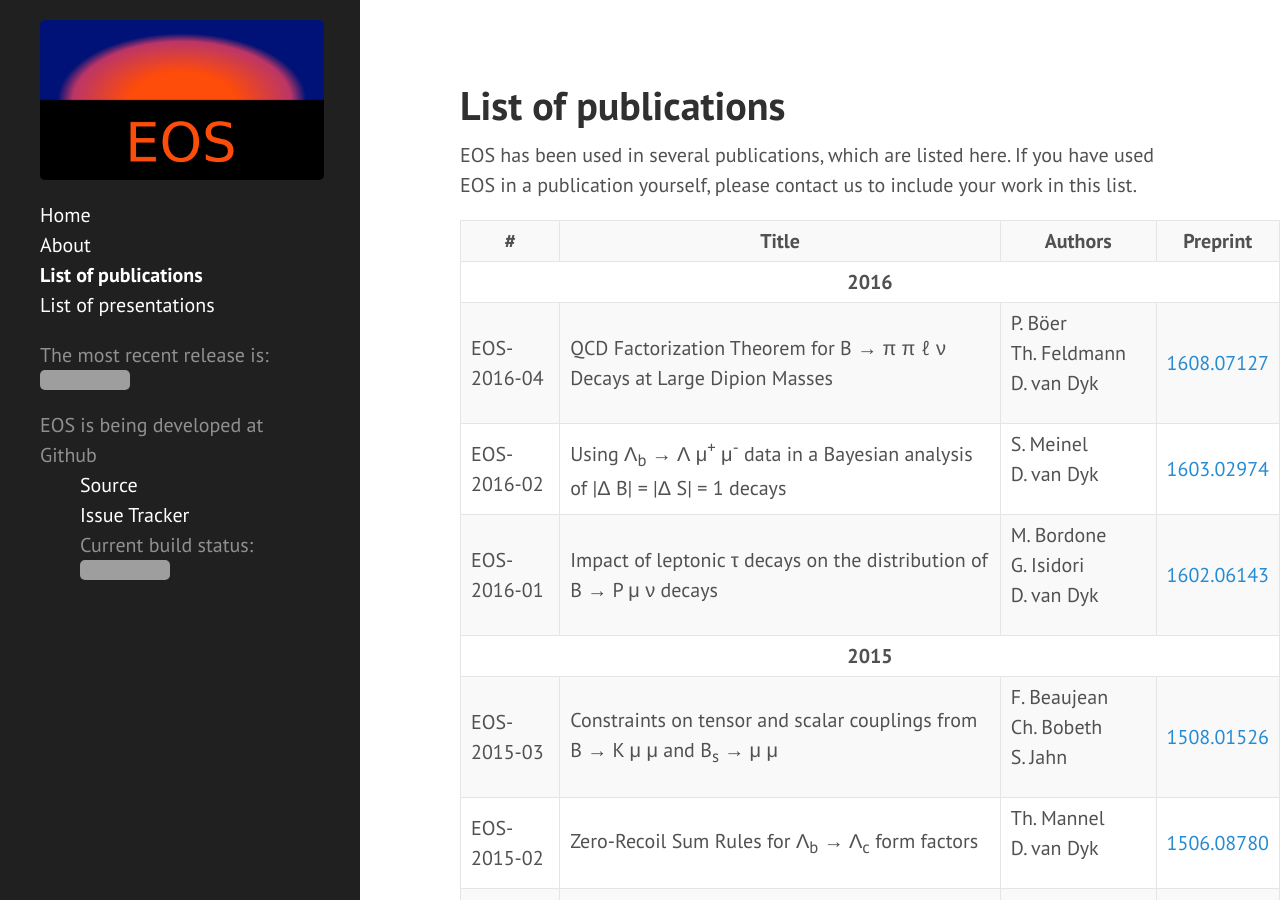
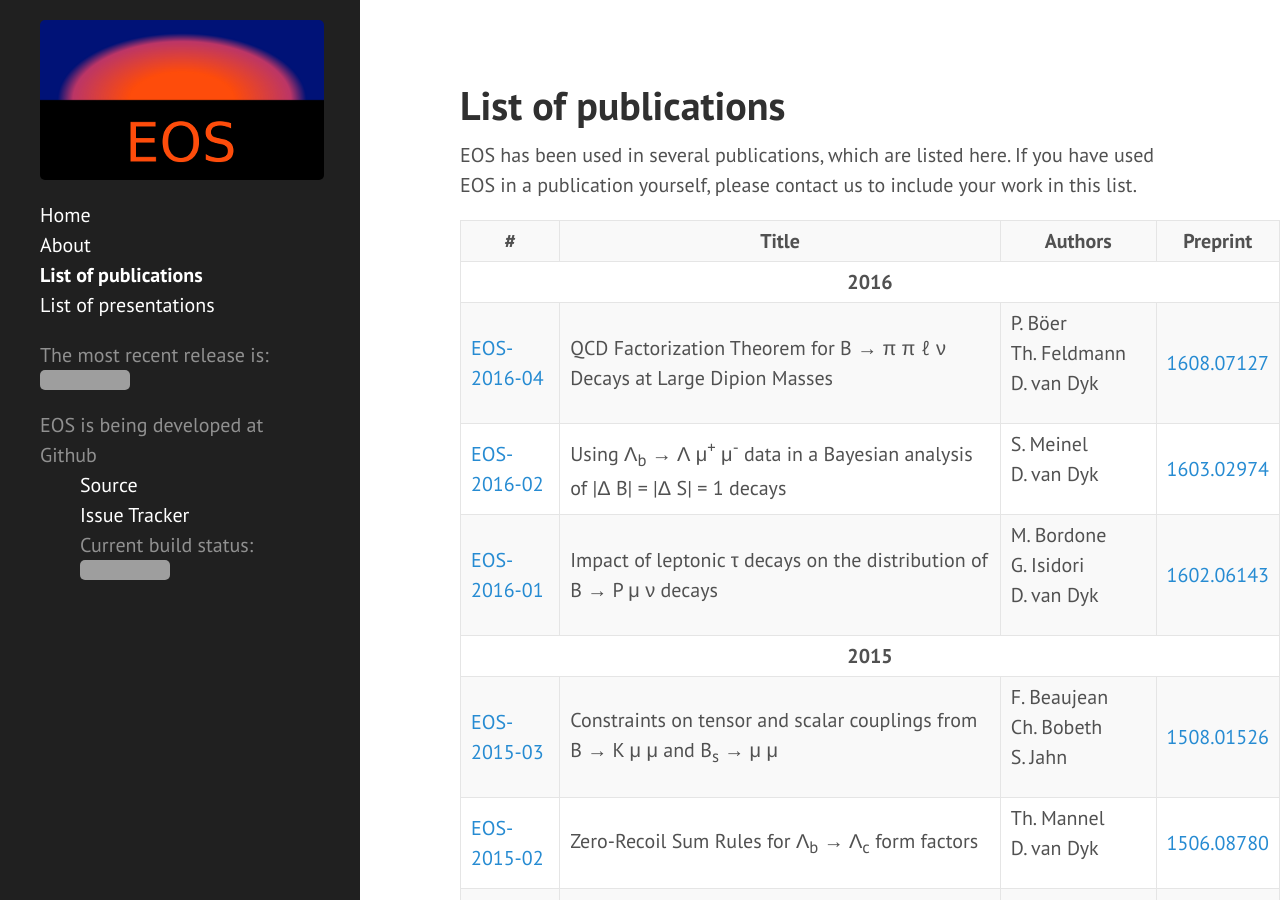
Before and after one commit to eos/eos.github.io, a Jekyll site: the page built from publications.html, in a window 1280 px wide and 900 px high. Built offline with Jekyll 4.4.1, drawn with Linux system fonts in a browser that asks for light colours; grey boxes are pictures that could not be loaded.

Commit message:
Make publications available for naviationg via anchors

```diff
--- a/publications.html
+++ b/publications.html
@@ -23,8 +23,8 @@ in a publication yourself, please contact us to include your work in this list.
             <th colspan="4">{{ year.year }}</th>
         </tr>
         {% for item in year.items %}
-            <tr>
-                <td>EOS-{{ year.year }}-{{ item.id }}</td>
+            <tr id="EOS-{{ year.year }}-{{ item.id }}">
+                <td><a href="#EOS-{{ year.year }}-{{ item.id }}">EOS-{{ year.year }}-{{ item.id }}</a></td>
                 <td>{{ item.title }}</td>
                 <td style="vertical-align: middle">
                     <ul style="list-style-type: none; padding-left: 0">
```
